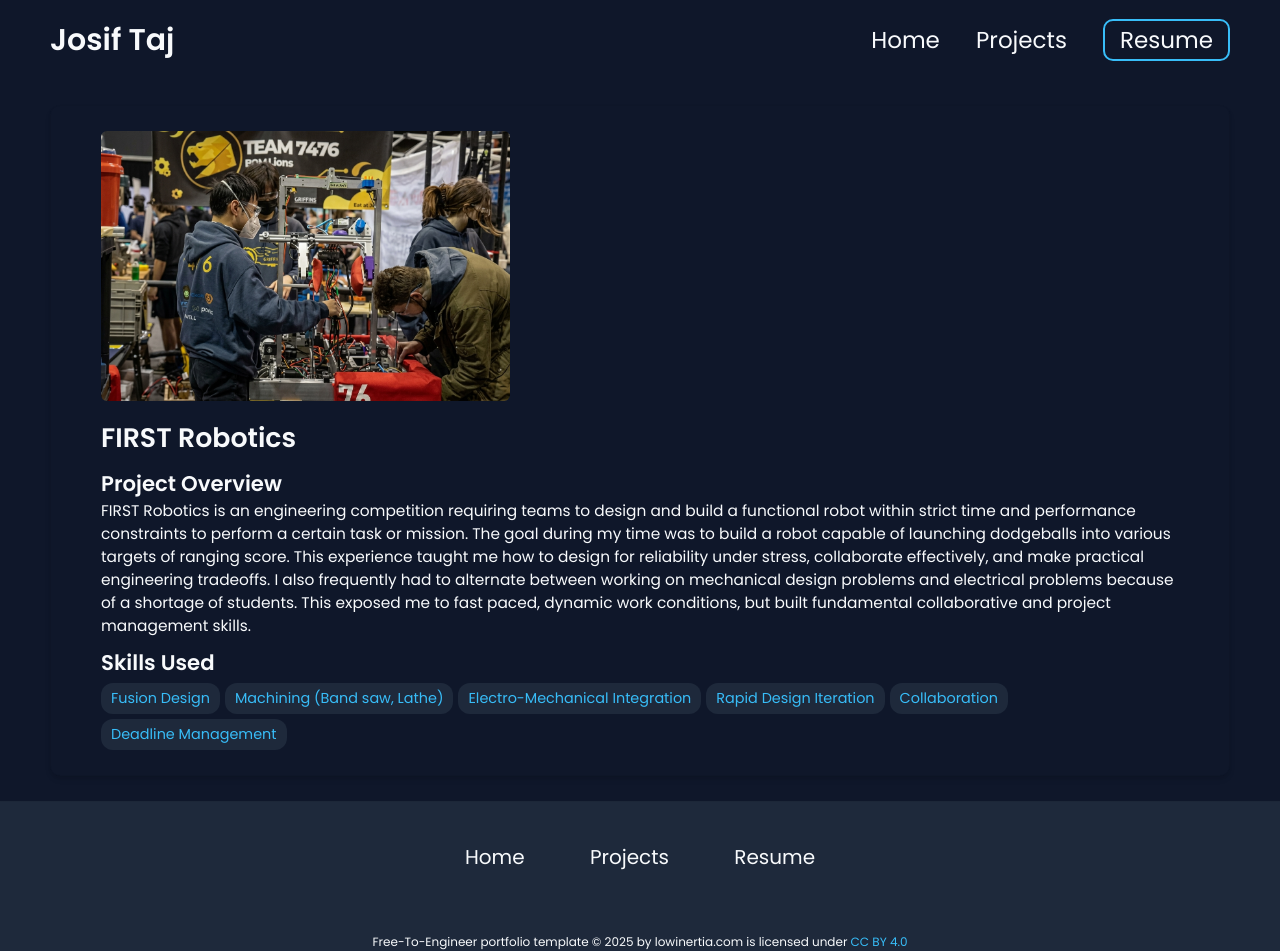
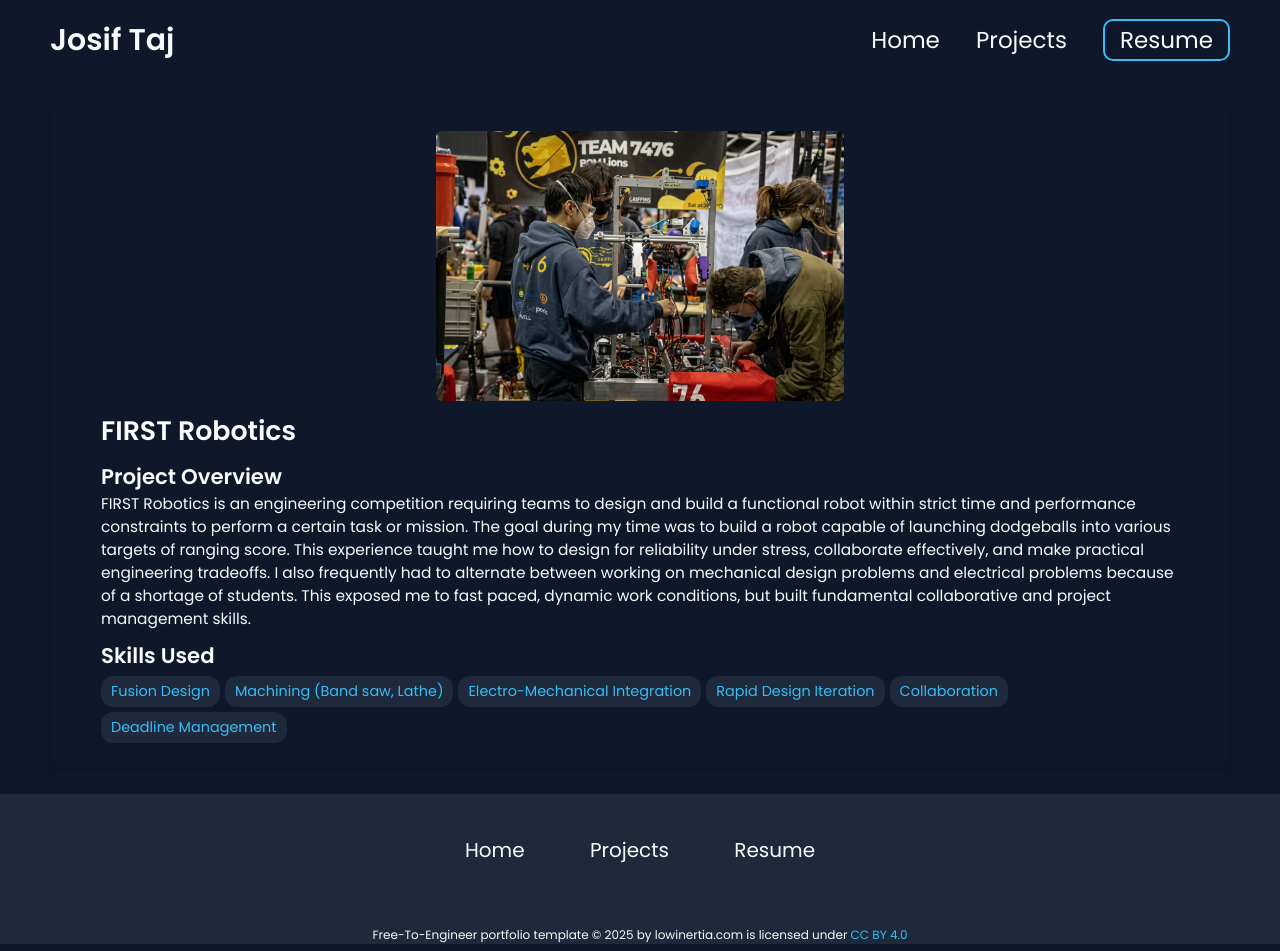
Before and after one commit to JosifTaj/josiftaj.github.io, a Jekyll site: the page built from _projects/IFRC-Project/index.md, in a window 1280 px wide. Built offline with Jekyll 4.4.1, drawn with Linux system fonts in a browser that asks for light colours.

Commit message:
Refactor CSS for image display and centering

```diff
--- a/css/styles.css
+++ b/css/styles.css
@@ -606,13 +606,14 @@ footer p {
     border-radius: 6px;
     margin-bottom: 10px; */
 
+    display: block;
     width: auto;
     max-width: 100%;
-    max-height: 30vh; /* Limits height to 30% of the screen/viewport height */
-    height: auto;     /* Maintains the original aspect ratio without cropping */
-    object-fit: contain; /* Prevents image stretching or cropping */
+    max-height: 30vh;
+    height: auto;
+    object-fit: contain;
     border-radius: 6px;
-    margin-bottom: 10px;
+    margin: 0 auto 10px auto; /* Centered horizontally with 10px bottom margin */
 }
 
 .post-view .summary .project-description {
```
